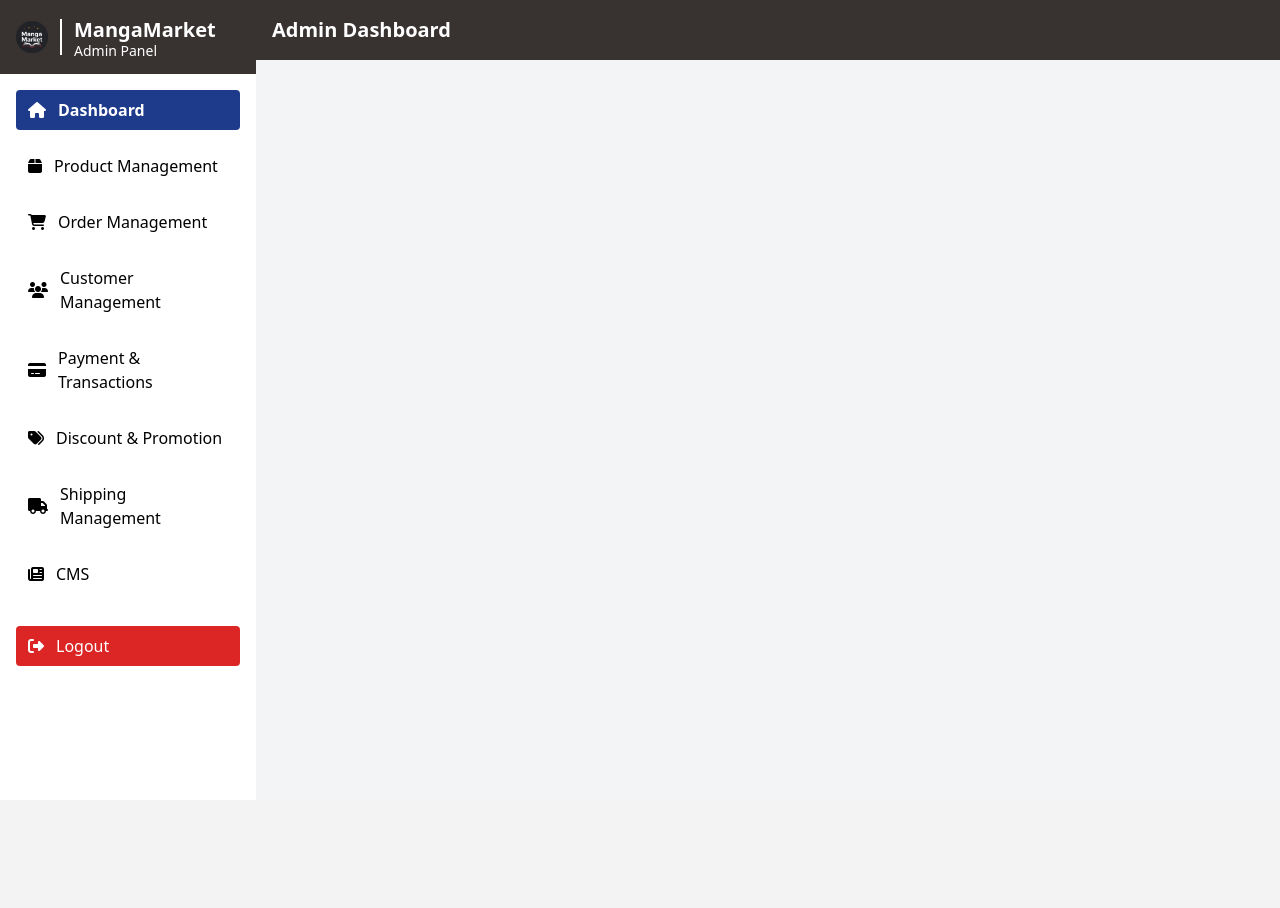
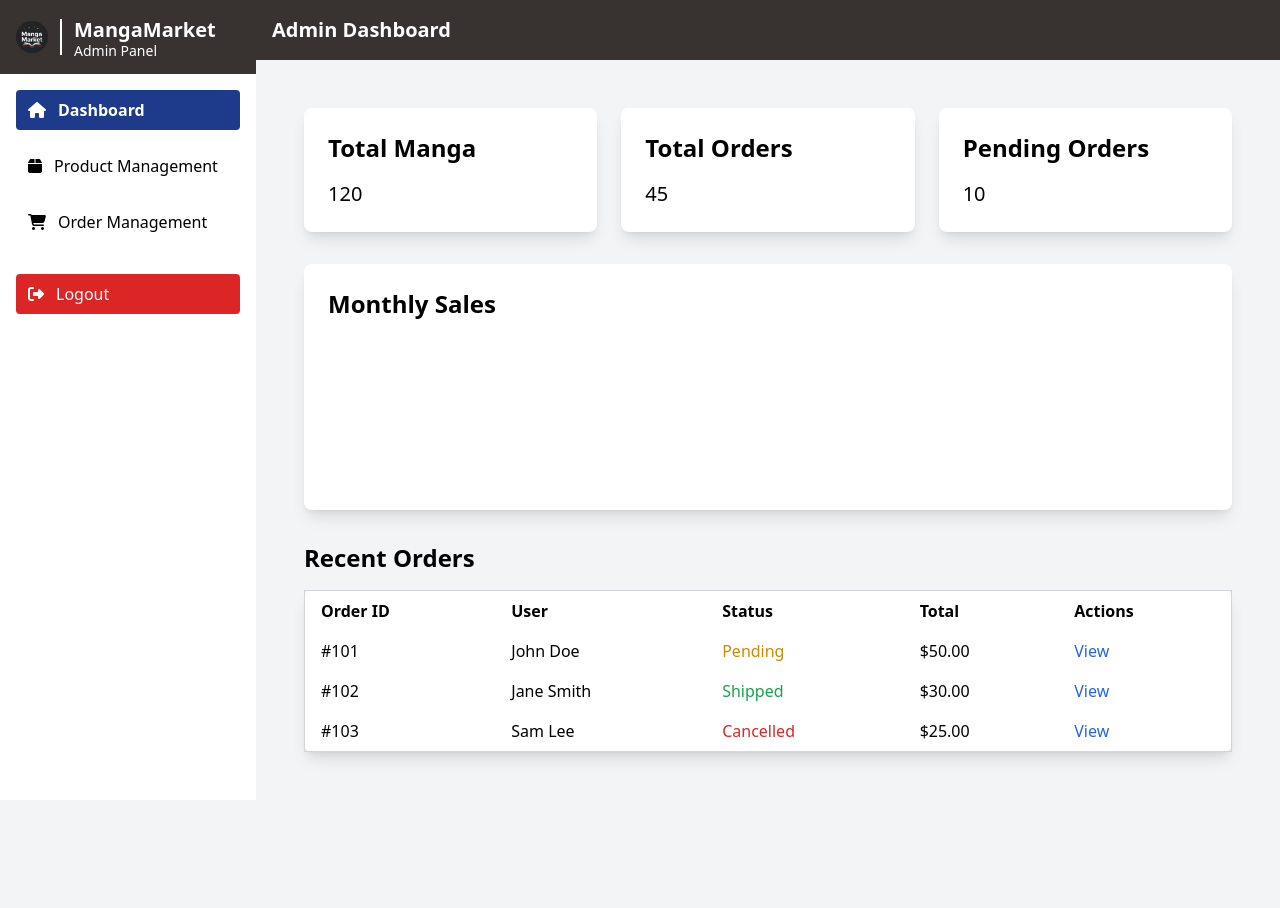
Before and after one commit to JoroDesu/MangaMarket, a PHP site: page /AdminSide/index.html in a window 1280 px wide. Before the commit the page ends 666 px from the top, so only its background shows below. Run offline with PHP 8.4, Linux system fonts and the light colour scheme; a map, chart or similar area stays blank; some libraries are stand-ins or nearby versions.

Commit message:
add manga v1

```diff
--- a/AdminSide/html/dashboard.html
+++ b/AdminSide/html/dashboard.html
@@ -0,0 +1,128 @@
+<div class="min-h-screen flex flex-col">
+    <!-- Main Content -->
+    <div class="flex-1 p-6">
+        <div class="grid grid-cols-1 md:grid-cols-2 lg:grid-cols-3 gap-6">
+            <!-- Overview Cards -->
+            <div class="bg-white p-6 rounded-lg shadow-lg">
+                <h2 class="text-2xl font-semibold mb-4">Total Manga</h2>
+                <p class="text-xl">120</p>
+            </div>
+
+            <div class="bg-white p-6 rounded-lg shadow-lg">
+                <h2 class="text-2xl font-semibold mb-4">Total Orders</h2>
+                <p class="text-xl">45</p>
+            </div>
+
+            <div class="bg-white p-6 rounded-lg shadow-lg">
+                <h2 class="text-2xl font-semibold mb-4">Pending Orders</h2>
+                <p class="text-xl">10</p>
+            </div>
+        </div>
+
+        <!-- Line Chart for Sales -->
+        <div class="mt-8 bg-white p-6 rounded-lg shadow-lg">
+            <h2 class="text-2xl font-semibold mb-4">Monthly Sales</h2>
+            <canvas id="salesChart"></canvas>
+        </div>
+
+        <div class="mt-8">
+            <!-- Recent Orders Table -->
+            <h2 class="text-2xl font-semibold mb-4">Recent Orders</h2>
+            <table class="min-w-full bg-white border border-gray-300 rounded-lg shadow-lg">
+                <thead>
+                    <tr>
+                        <th class="py-2 px-4 text-left">Order ID</th>
+                        <th class="py-2 px-4 text-left">User</th>
+                        <th class="py-2 px-4 text-left">Status</th>
+                        <th class="py-2 px-4 text-left">Total</th>
+                        <th class="py-2 px-4 text-left">Actions</th>
+                    </tr>
+                </thead>
+                <tbody>
+                    <tr>
+                        <td class="py-2 px-4">#101</td>
+                        <td class="py-2 px-4">John Doe</td>
+                        <td class="py-2 px-4 text-yellow-600">Pending</td>
+                        <td class="py-2 px-4">$50.00</td>
+                        <td class="py-2 px-4"><button class="text-blue-600 hover:text-blue-800">View</button></td>
+                    </tr>
+                    <tr>
+                        <td class="py-2 px-4">#102</td>
+                        <td class="py-2 px-4">Jane Smith</td>
+                        <td class="py-2 px-4 text-green-600">Shipped</td>
+                        <td class="py-2 px-4">$30.00</td>
+                        <td class="py-2 px-4"><button class="text-blue-600 hover:text-blue-800">View</button></td>
+                    </tr>
+                    <tr>
+                        <td class="py-2 px-4">#103</td>
+                        <td class="py-2 px-4">Sam Lee</td>
+                        <td class="py-2 px-4 text-red-600">Cancelled</td>
+                        <td class="py-2 px-4">$25.00</td>
+                        <td class="py-2 px-4"><button class="text-blue-600 hover:text-blue-800">View</button></td>
+                    </tr>
+                </tbody>
+            </table>
+        </div>
+    </div>
+</div>
+
+<!-- Chart.js Script -->
+<script src="https://cdn.jsdelivr.net/npm/chart.js"></script>
+<script>
+    // Sales data for each month (example data)
+    const salesData = {
+        labels: ['January', 'February', 'March', 'April', 'May', 'June', 'July', 'August', 'September', 'October', 'November', 'December'], // months
+        datasets: [{
+            label: 'Sales (in $)',
+            data: [500, 700, 800, 650, 900, 1000, 1100, 1200, 950, 850, 1200, 1300], // sales figures for each month
+            borderColor: '#4CAF50',
+            backgroundColor: 'rgba(76, 175, 80, 0.2)',
+            fill: true,  // Set to true to create the filled area chart
+            tension: 0.4, // Smoothness of the line
+            pointRadius: 5,
+            pointHoverRadius: 7
+        }]
+    };
+
+    // Chart configuration
+    const config = {
+        type: 'line', // Line chart type
+        data: salesData,
+        options: {
+            responsive: true,
+            maintainAspectRatio: false,
+            scales: {
+                x: {
+                    beginAtZero: true,
+                    title: {
+                        display: true,
+                        text: 'Month'
+                    }
+                },
+                y: {
+                    beginAtZero: true,
+                    title: {
+                        display: true,
+                        text: 'Sales (in $)'
+                    }
+                }
+            },
+            plugins: {
+                legend: {
+                    position: 'top',
+                },
+                tooltip: {
+                    callbacks: {
+                        label: function(tooltipItem) {
+                            return `$${tooltipItem.raw}`;
+                        }
+                    }
+                }
+            }
+        }
+    };
+
+    // Create the chart
+    const ctx = document.getElementById('salesChart').getContext('2d');
+    const salesChart = new Chart(ctx, config);
+</script>
--- a/AdminSide/index.html
+++ b/AdminSide/index.html
@@ -46,31 +46,7 @@
               <i class="fas fa-shopping-cart mr-3"></i> Order Management
             </a>
           </li>
-          <li>
-            <a href="/customer-management" class="flex items-center px-3 py-2 rounded nav-link hover:outline hover:outline-2 hover:outline-brown-400" data-page="customer-management">
-              <i class="fas fa-users mr-3"></i> Customer Management
-            </a>
-          </li>
-          <li>
-            <a href="/payment-transaction" class="flex items-center px-3 py-2 rounded nav-link hover:outline hover:outline-2 hover:outline-brown-400" data-page="payment-transaction">
-              <i class="fas fa-credit-card mr-3"></i> Payment & Transactions
-            </a>
-          </li>
-          <li>
-            <a href="/discount-promotion" class="flex items-center px-3 py-2 rounded nav-link hover:outline hover:outline-2 hover:outline-brown-400" data-page="discount-promotion">
-              <i class="fas fa-tags mr-3"></i> Discount & Promotion
-            </a>
-          </li>
-          <li>
-            <a href="/shipping-management" class="flex items-center px-3 py-2 rounded nav-link hover:outline hover:outline-2 hover:outline-brown-400" data-page="shipping-management">
-              <i class="fas fa-truck mr-3"></i> Shipping Management
-            </a>
-          </li>
-          <li>
-            <a href="/ms" class="flex items-center px-3 py-2 rounded nav-link hover:outline hover:outline-2 hover:outline-brown-400" data-page="cms">
-              <i class="fas fa-newspaper mr-3"></i> CMS
-            </a>
-          </li>
+
         </ul>
       </nav>
 
--- /dev/null
+++ b/AdminSide/js/dashboard.js
@@ -0,0 +1,55 @@
+const salesData = {
+    labels: ['January', 'February', 'March', 'April', 'May', 'June', 'July', 'August', 'September', 'October', 'November', 'December'], // months
+    datasets: [{
+        label: 'Sales (in $)',
+        data: [500, 700, 800, 650, 900, 1000, 1100, 1200, 950, 850, 1200, 1300], // sales figures for each month
+        borderColor: '#4CAF50',
+        backgroundColor: 'rgba(76, 175, 80, 0.2)',
+        fill: true,  // Set to true to create the filled area chart
+        tension: 0.4, // Smoothness of the line
+        pointRadius: 5,
+        pointHoverRadius: 7
+    }]
+};
+
+// Chart configuration
+const config = {
+    type: 'line', // Line chart type
+    data: salesData,
+    options: {
+        responsive: true,
+        maintainAspectRatio: false,
+        scales: {
+            x: {
+                beginAtZero: true,
+                title: {
+                    display: true,
+                    text: 'Month'
+                }
+            },
+            y: {
+                beginAtZero: true,
+                title: {
+                    display: true,
+                    text: 'Sales (in $)'
+                }
+            }
+        },
+        plugins: {
+            legend: {
+                position: 'top',
+            },
+            tooltip: {
+                callbacks: {
+                    label: function(tooltipItem) {
+                        return `$${tooltipItem.raw}`;
+                    }
+                }
+            }
+        }
+    }
+};
+
+// Create the chart
+const ctx = document.getElementById('salesChart').getContext('2d');
+const salesChart = new Chart(ctx, config);
--- a/VisitorSide/php/register.php
+++ b/VisitorSide/php/register.php
@@ -12,7 +12,7 @@ if ($_SERVER["REQUEST_METHOD"] == "POST") {
     $hashedPassword = password_hash($password, PASSWORD_BCRYPT);
 
     // Prepare and bind SQL statement
-    $stmt = $conn->prepare("INSERT INTO credentials (full_name, email, password) VALUES (?, ?, ?)");
+    $stmt = $conn->prepare("INSERT INTO credentials (username, password, email) VALUES (?, ?, ?)");
     $stmt->bind_param("sss", $name, $email, $hashedPassword);
 
     // Execute the query and check if it was successful
```
Also changed, not shown: AdminSide/html/product-management.html (+70 -2 lines), VisitorSide/html/Main_Page.html (+4 -4 lines), AdminSide/html/order-management.html (added).
